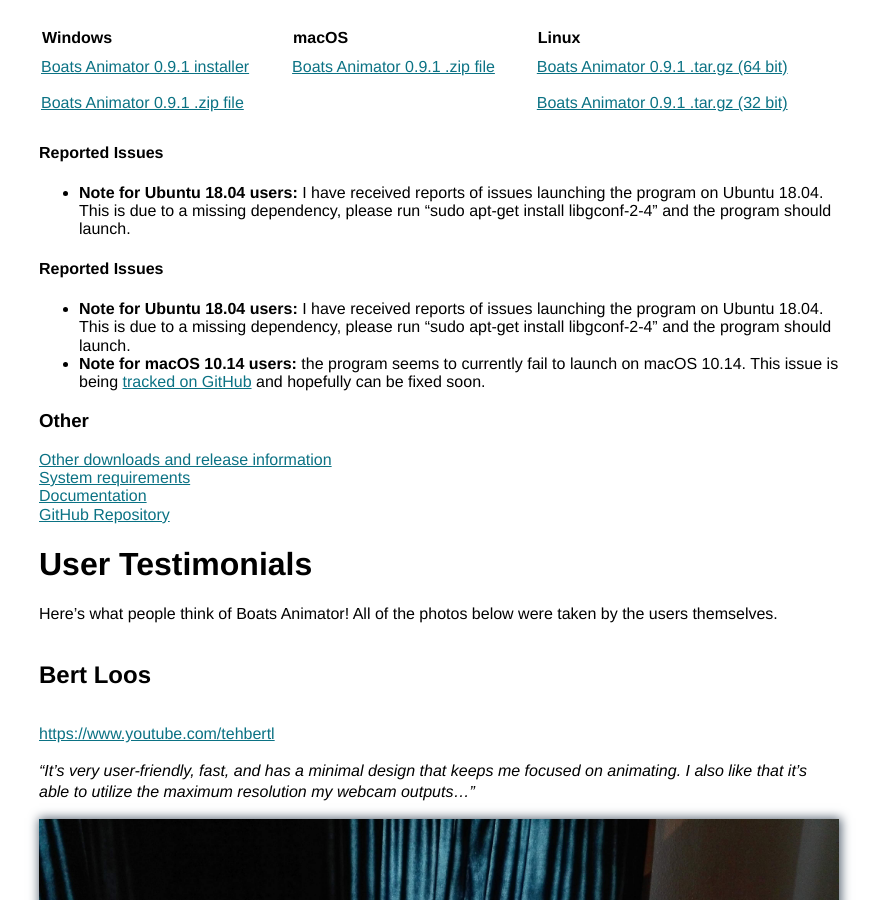
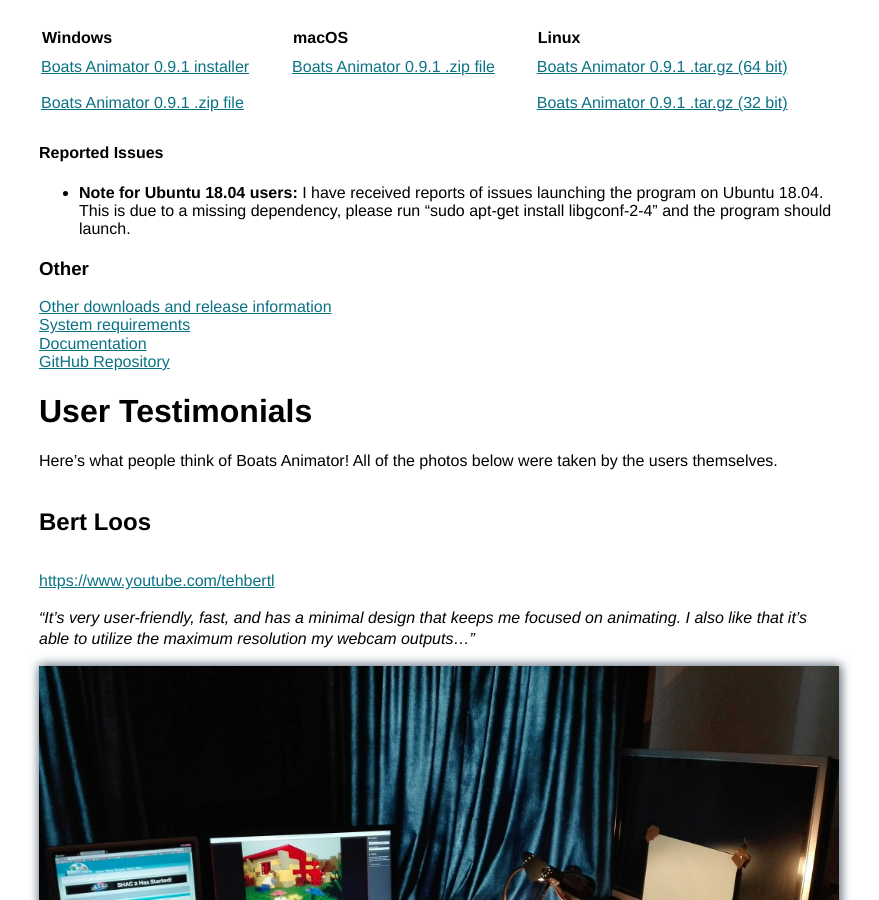
Before and after one commit to charlielee/charlielee.github.io, a Jekyll site: the page built from _projects/boats-animator.md, in a window 1280 px wide and 900 px high, scrolled down 2266 px. Shown: the whole window, without its empty margins (201-1080 px from the left). Built offline with Jekyll 4.4.1, drawn with Linux system fonts in a browser that asks for light colours.

Commit message:
Actually remove mac issue

```diff
--- a/_projects/boats-animator.md
+++ b/_projects/boats-animator.md
@@ -57,11 +57,6 @@
 
 * **Note for Ubuntu 18.04 users:** I have received reports of issues launching the program on Ubuntu 18.04. This is due to a missing dependency, please run "sudo apt-get install libgconf-2-4" and the program should launch.
 
-#### Reported Issues
-
-* **Note for Ubuntu 18.04 users:** I have received reports of issues launching the program on Ubuntu 18.04. This is due to a missing dependency, please run "sudo apt-get install libgconf-2-4" and the program should launch.
-* **Note for macOS 10.14 users:** the program seems to currently fail to launch on macOS 10.14. This issue is being [tracked on GitHub](https://github.com/charlielee/boats-animator/issues/248) and hopefully can be fixed soon.
-
 ### Other
 
 <ul class="plainlist">
```
